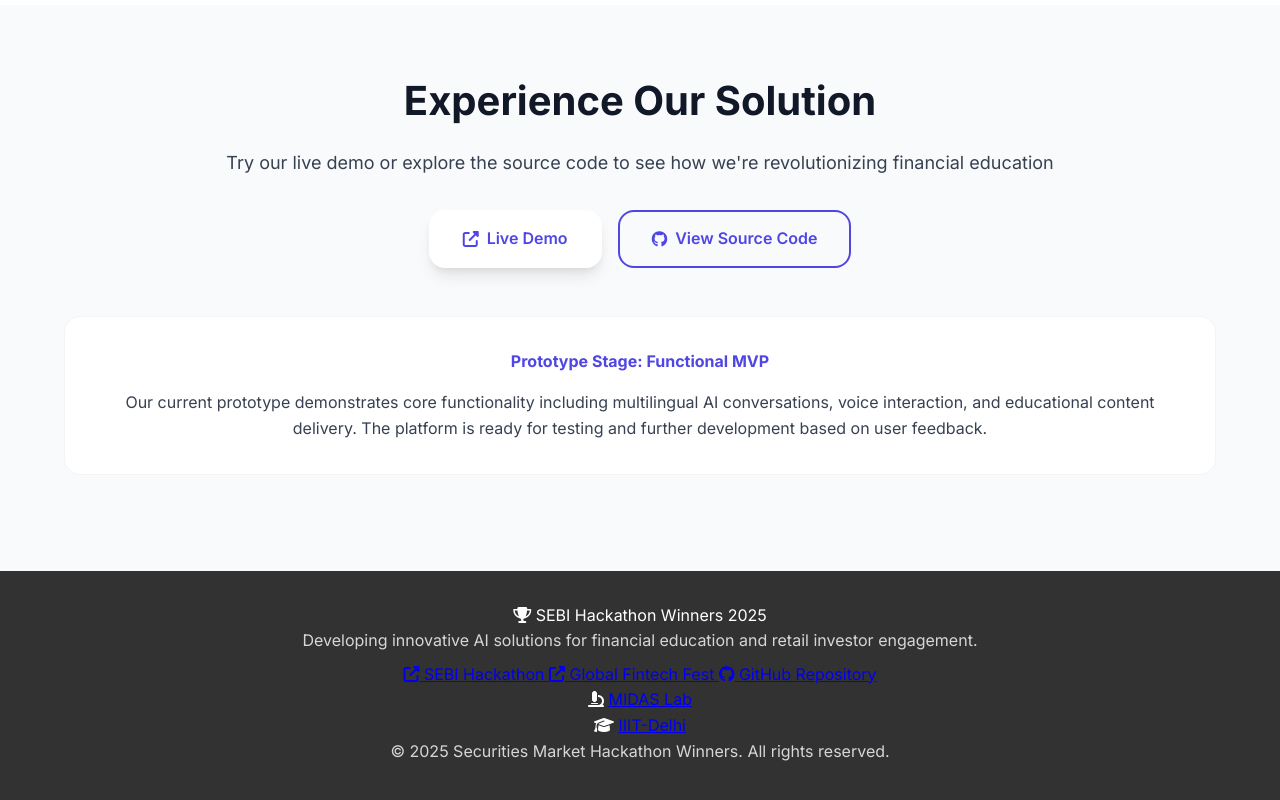
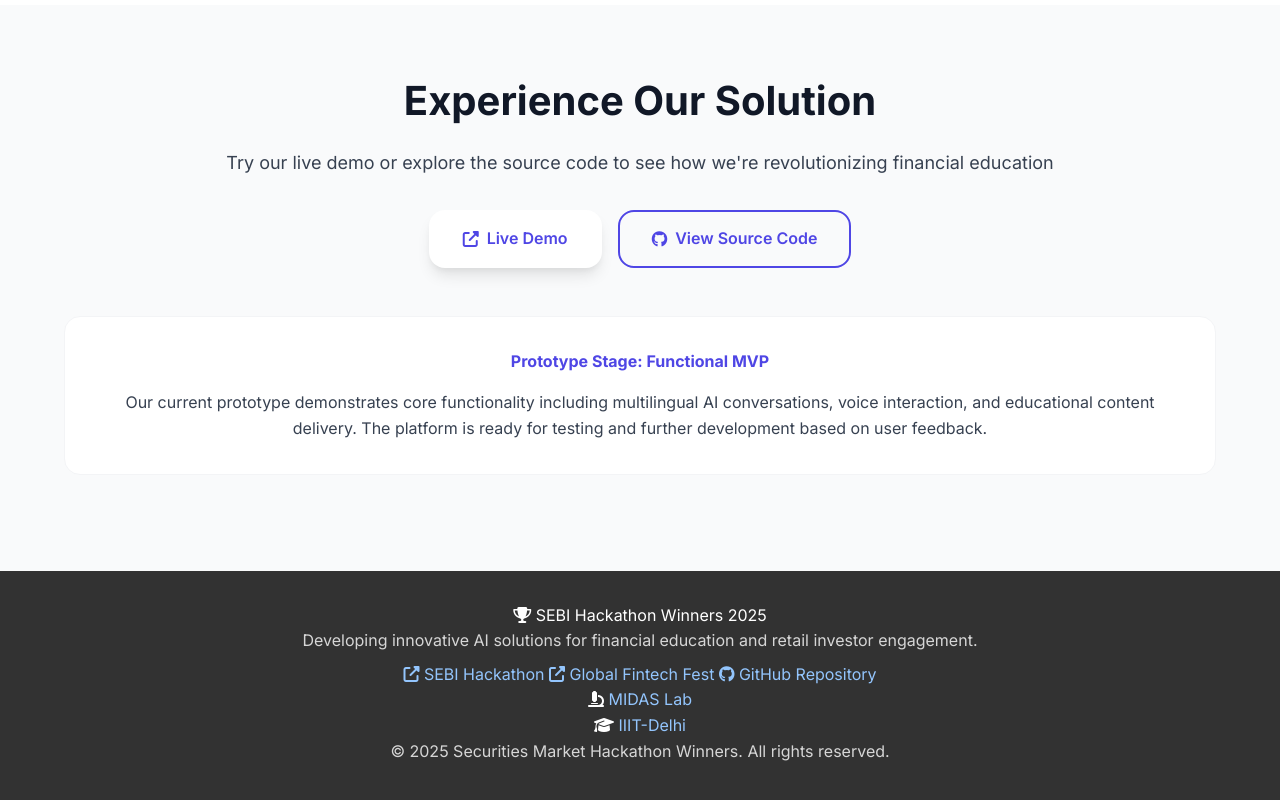
Before and after one commit to Finance-LLMs/Contact-Portfolio-Webpage, a plain HTML site: page solution.html in a window 1280 px wide. Shown: the part 5038-5838 px from the top of the page. Drawn offline with nearby package versions, Linux system fonts and the light colour scheme.

Commit message:
feat: Enhance footer styles with improved link colors and hover effects

```diff
--- a/solution.html
+++ b/solution.html
@@ -136,6 +136,29 @@
             justify-content: center;
             flex-wrap: wrap;
             margin-top: 2rem;
+        }
+
+        /* Footer Styles for Solution Page */
+        .footer-link {
+            color: #93c5fd !important; /* Light blue color */
+            text-decoration: none;
+            transition: all 0.3s ease;
+        }
+
+        .footer-link:hover {
+            color: #60a5fa !important; /* Slightly brighter on hover */
+            text-decoration: underline;
+        }
+
+        .footer-affiliations a {
+            color: #93c5fd !important; /* Light blue color */
+            text-decoration: none;
+            transition: all 0.3s ease;
+        }
+
+        .footer-affiliations a:hover {
+            color: #60a5fa !important; /* Slightly brighter on hover */
+            text-decoration: underline;
         }
     </style>
 </head>
```
